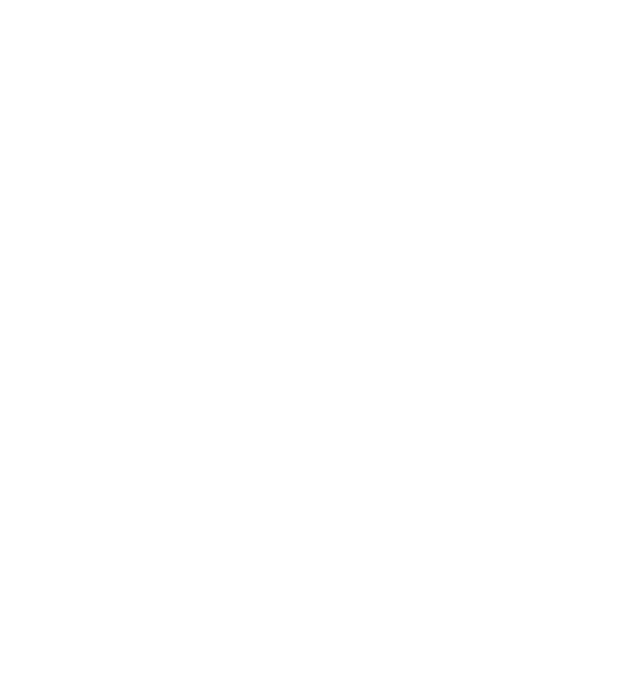
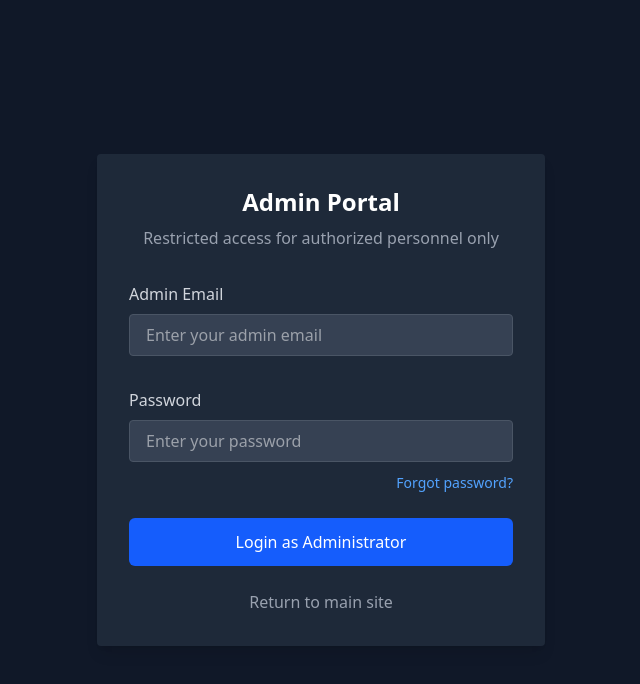
Before and after one commit to Archie32222/goysrentalshop, a React (Vite) app: page /admin-login in a window 1280 px wide. Before the commit this address had no page. Shown: the top 684 px of the page, without its empty margins (319-959 px from the left). Built offline with nearby package versions, Linux system fonts and the light colour scheme.

Commit message:
Add AdminLoginPage component and update routing in App and HeaderNav

```diff
--- a/src/App.jsx
+++ b/src/App.jsx
@@ -7,6 +7,7 @@ import InformationPage from "./pages/informationPage";
 import LoginPage from "./pages/LoginPage";
 import ContactPage from "./pages/ContactPage";
 import AdminPage from "./pages/AdminPage";
+import AdminLoginPage from "./pages/AdminLoginPage";
 
 const App = () => {
   return (
@@ -19,6 +20,7 @@ const App = () => {
           <Route path="/login" element={<LoginPage />} />
           <Route path="/contact" element={<ContactPage />} />
           <Route path="/admin" element={<AdminPage />} />
+          <Route path="/admin-login" element={<AdminLoginPage />} />
         </Routes>
       </Router>
     </AuthProvider>
--- a/src/components/HeaderNav.jsx
+++ b/src/components/HeaderNav.jsx
@@ -14,6 +14,7 @@ export default function HeaderNav() {
         <Link to="/information">Information</Link>
         <Link to="/contact">Contact</Link>
         <Link to="/Login">Login/Register</Link>
+        <Link to="/admin-login">Admin Login</Link>
       </nav>
     </header>
   );
--- /dev/null
+++ b/src/pages/AdminLoginPage.jsx
@@ -0,0 +1,136 @@
+import React, { useState } from "react";
+import { loginUser } from "../lib/supabase";
+import { useNavigate } from "react-router-dom";
+import { checkAdminStatus } from "../lib/supabase";
+import { supabase } from "../lib/supabase";
+import HeaderNav from "../components/HeaderNav";
+
+const AdminLoginPage = () => {
+  const navigate = useNavigate();
+  const [loginEmail, setLoginEmail] = useState("");
+  const [loginPassword, setLoginPassword] = useState("");
+  const [error, setError] = useState("");
+  const [isLoading, setIsLoading] = useState(false);
+
+  const handleLogin = async (e) => {
+    e.preventDefault();
+    setError("");
+    setIsLoading(true);
+
+    try {
+      // First authenticate the user
+      const result = await loginUser(loginEmail, loginPassword);
+
+      if (result.error) {
+        setError(result.error);
+        setIsLoading(false);
+        return;
+      }
+
+      // Check if the user is an admin
+      const { isAdmin, error: adminCheckError } = await checkAdminStatus(
+        loginEmail
+      );
+
+      if (adminCheckError) {
+        setError("Error verifying admin status. Please try again.");
+        // Sign out the user if they're not an admin
+        await supabase.auth.signOut();
+        setIsLoading(false);
+        return;
+      }
+
+      if (!isAdmin) {
+        setError("Access denied. This login is for administrators only.");
+        // Sign out the user if they're not an admin
+        await supabase.auth.signOut();
+        setIsLoading(false);
+        return;
+      }
+
+      // Admin login successful
+      navigate("/admin");
+    } catch (err) {
+      setError("An unexpected error occurred. Please try again.");
+      console.error("Admin login error:", err);
+    } finally {
+      setIsLoading(false);
+    }
+  };
+
+  return (
+    <div className="bg-gray-900 flex items-center justify-center min-h-screen">
+      <div className="bg-gray-800 p-8 rounded shadow-lg w-full max-w-md text-white">
+        <div className="text-center mb-8">
+          <h1 className="text-2xl font-bold">Admin Portal</h1>
+          <p className="text-gray-400 mt-2">
+            Restricted access for authorized personnel only
+          </p>
+        </div>
+
+        {error && (
+          <div className="bg-red-800 text-white p-4 rounded-md mb-6">
+            {error}
+          </div>
+        )}
+
+        <form onSubmit={handleLogin}>
+          <div className="mb-4">
+            <label htmlFor="email" className="block text-gray-300 mb-2">
+              Admin Email
+            </label>
+            <input
+              id="email"
+              type="email"
+              placeholder="Enter your admin email"
+              value={loginEmail}
+              onChange={(e) => setLoginEmail(e.target.value)}
+              className="w-full mb-4 px-4 py-2 border rounded bg-gray-700 text-white border-gray-600"
+              required
+            />
+          </div>
+          <div className="mb-6">
+            <label htmlFor="password" className="block text-gray-300 mb-2">
+              Password
+            </label>
+            <input
+              id="password"
+              type="password"
+              value={loginPassword}
+              onChange={(e) => setLoginPassword(e.target.value)}
+              placeholder="Enter your password"
+              className="w-full mb-2 px-4 py-2 border rounded bg-gray-700 text-white border-gray-600"
+              required
+            />
+            <div className="text-right">
+              <a href="#" className="text-sm text-blue-400 hover:text-blue-300">
+                Forgot password?
+              </a>
+            </div>
+          </div>
+          <button
+            type="submit"
+            disabled={isLoading}
+            className={`w-full bg-blue-600 text-white py-3 rounded-md hover:bg-blue-700 font-medium ${
+              isLoading ? "opacity-70 cursor-not-allowed" : ""
+            }`}
+          >
+            {isLoading ? "Verifying..." : "Login as Administrator"}
+          </button>
+
+          <div className="mt-6 text-center">
+            <button
+              type="button"
+              onClick={() => navigate("/")}
+              className="text-gray-400 hover:text-gray-300"
+            >
+              Return to main site
+            </button>
+          </div>
+        </form>
+      </div>
+    </div>
+  );
+};
+
+export default AdminLoginPage;
```
